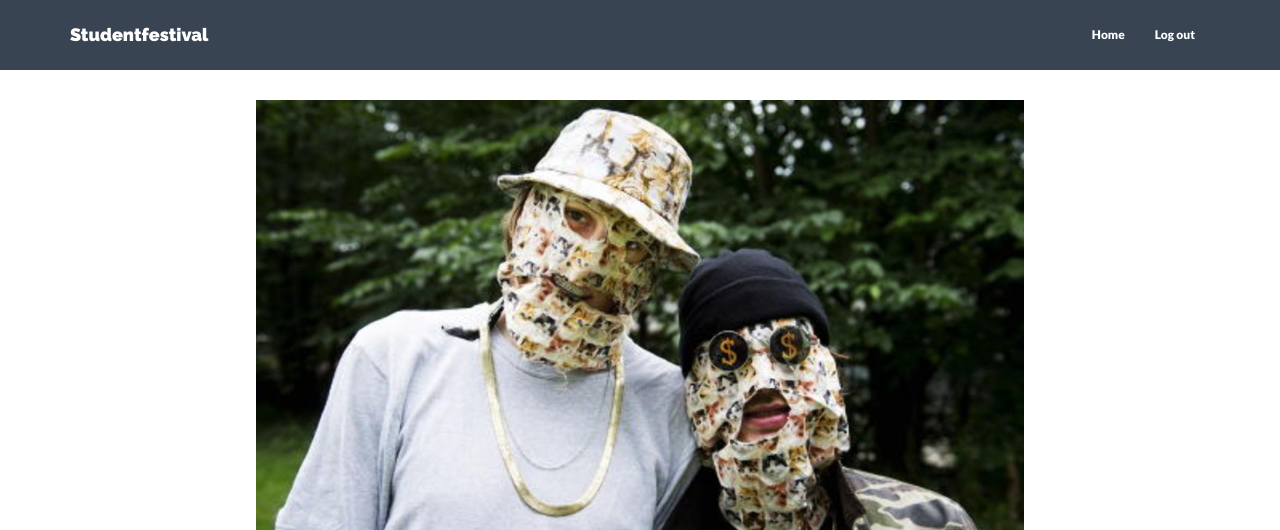
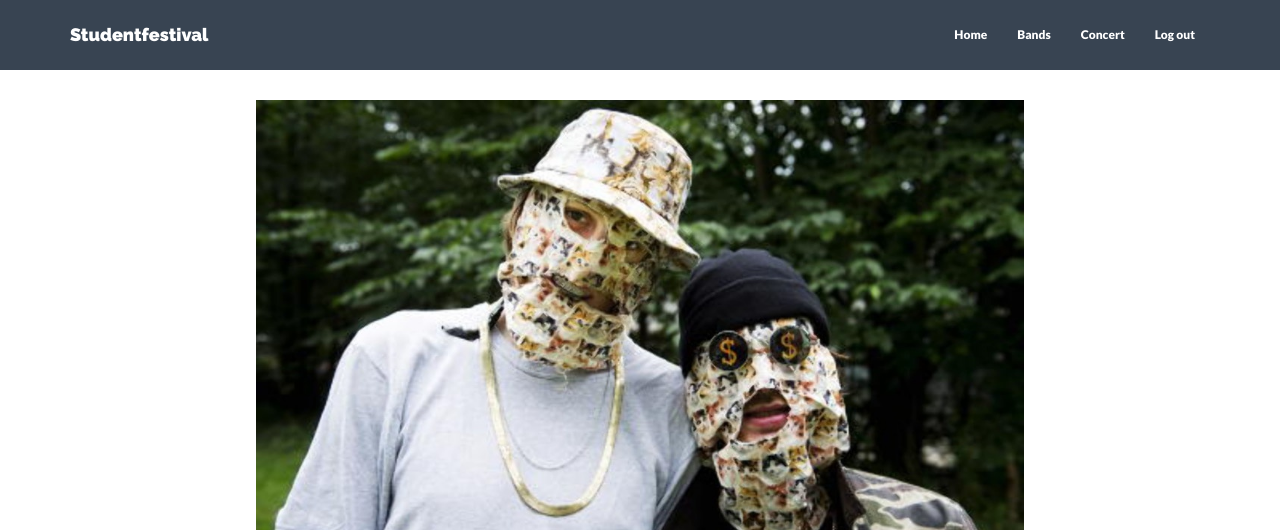
Before and after one commit to IT1901-Club20/studfest, a Django app: page /band/2/ in a window 1280 px wide. Shown: the top 530 px of the page. Run offline with Django 3.2, Linux system fonts and the light colour scheme; data comes from the database, SQL or seed files in the repository; some libraries are stand-ins or nearby versions.

Commit message:
add navbar items

```diff
--- a/templates/base.html
+++ b/templates/base.html
@@ -47,7 +47,9 @@
         <div class="navbar-collapse collapse navbar-right">
           <ul class="nav navbar-nav">
             <li><a href="/">Home</a></li>
-            <li><a href="/logout">Log out</a></li>
+            <li><a href="/band/">Bands</a></li>
+            <li><a href="/concert/">Concert</a></li>
+            <li><a href="/logout/">Log out</a></li>
           </ul>
         </div><!--/.nav-collapse -->
       </div>
```
